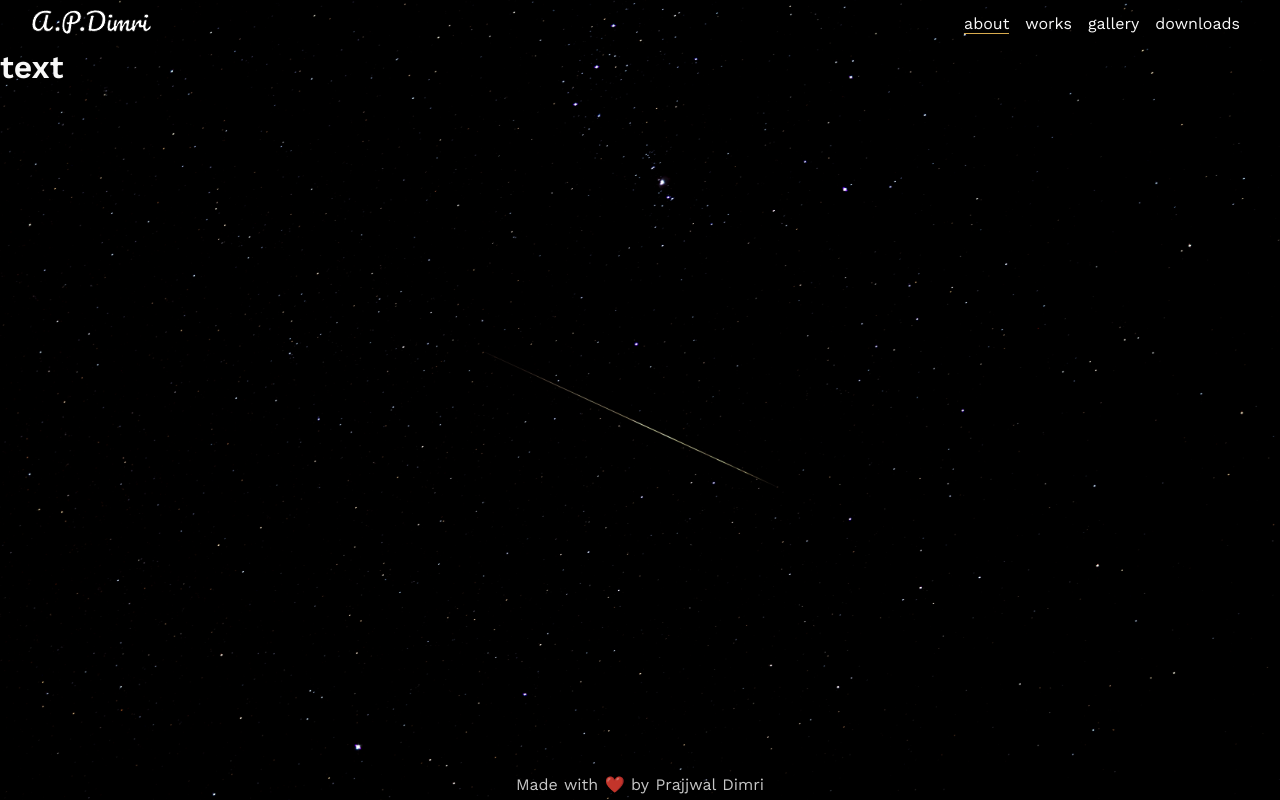
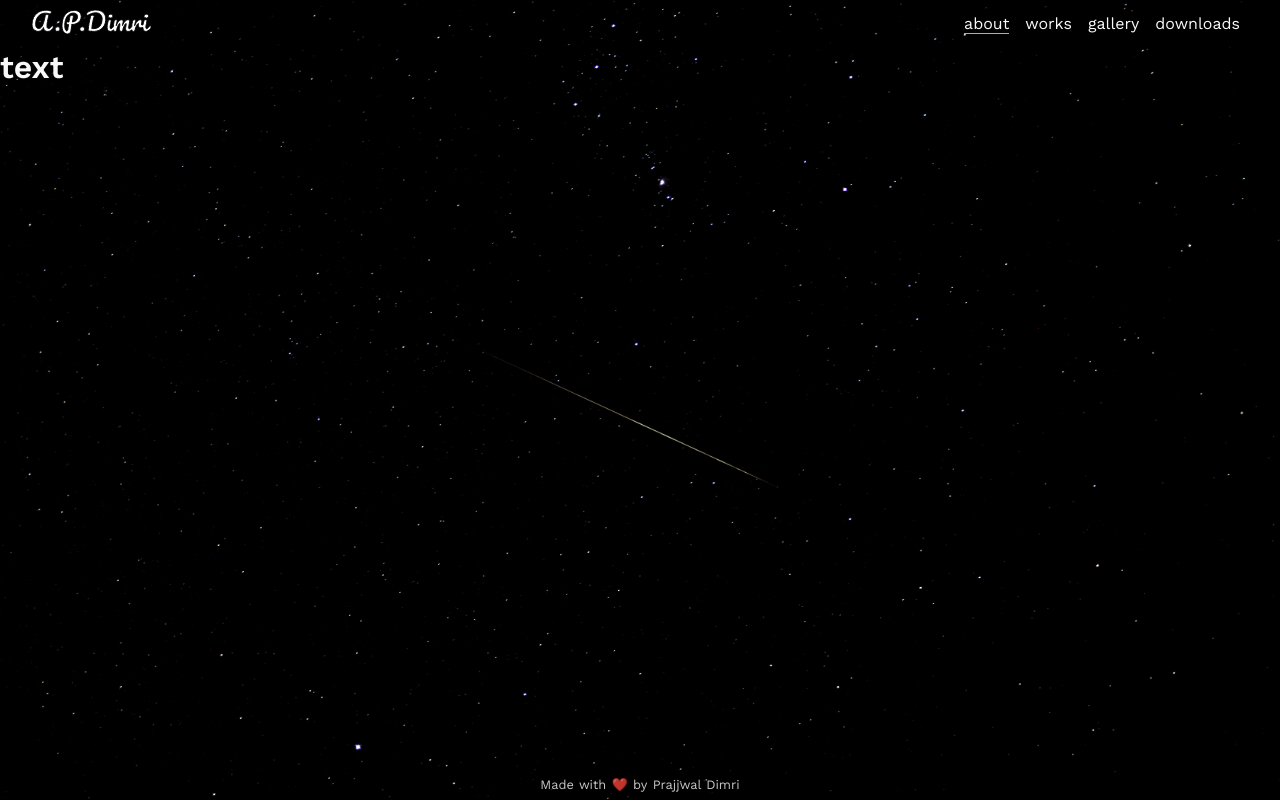
Before and after one commit to prajjwaldimri/atmaprakashdimri, a Nuxt app: page / in a window 1280 px wide. Built offline with nearby package versions, Linux system fonts and the light colour scheme.

Commit message:
Changed font of footer

```diff
--- a/components/Footer.vue
+++ b/components/Footer.vue
@@ -16,6 +16,7 @@ footer {
   max-height: 2rem;
   height: 2rem;
   opacity: 80%;
+  font-size: 0.8rem;
 }
 
 a,
```
